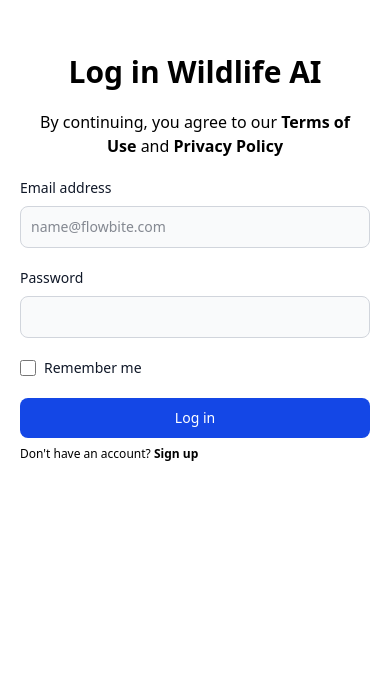
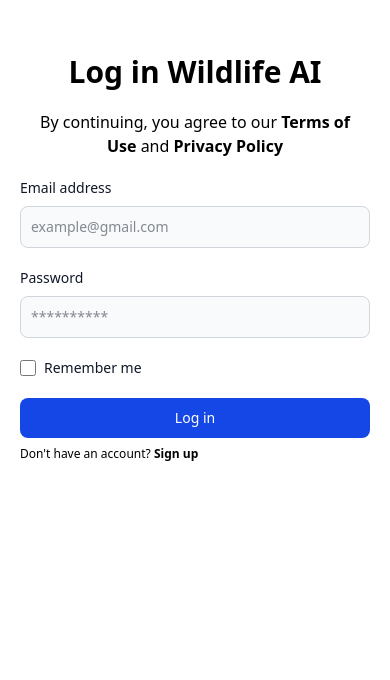
Before and after one commit to matej2000/wildlife_recognition_vue, a Vue app: page /login in a window 390 px wide. Shown: the part 164-844 px from the top of the page. Built offline with nearby package versions, Linux system fonts and the light colour scheme; no server answers.

Commit message:
Placeholders updated

```diff
--- a/src/views/LogIn.vue
+++ b/src/views/LogIn.vue
@@ -12,11 +12,11 @@
                 </div>
                 <div class="mb-5">
                     <label for="email" class="block mb-2 text-sm font-medium text-gray-900 dark:text-white">Email address</label>
-                    <input v-model="email" type="email" id="email" class="bg-gray-50 border border-gray-300 text-gray-900 text-sm rounded-lg focus:ring-blue-500 focus:border-blue-500 block w-full p-2.5 dark:bg-gray-700 dark:border-gray-600 dark:placeholder-gray-400 dark:text-white dark:focus:ring-blue-500 dark:focus:border-blue-500" placeholder="name@flowbite.com" required />
+                    <input v-model="email" type="email" id="email" class="bg-gray-50 border border-gray-300 text-gray-900 text-sm rounded-lg focus:ring-blue-500 focus:border-blue-500 block w-full p-2.5 dark:bg-gray-700 dark:border-gray-600 dark:placeholder-gray-400 dark:text-white dark:focus:ring-blue-500 dark:focus:border-blue-500" placeholder="example@gmail.com" required />
                 </div>
                 <div class="mb-5">
                     <label for="password" class="block mb-2 text-sm font-medium text-gray-900 dark:text-white">Password</label>
-                    <input v-model="password" type="password" id="password" @input="resetError" class="bg-gray-50 border border-gray-300 text-gray-900 text-sm rounded-lg focus:ring-blue-500 focus:border-blue-500 block w-full p-2.5 dark:bg-gray-700 dark:border-gray-600 dark:placeholder-gray-400 dark:text-white dark:focus:ring-blue-500 dark:focus:border-blue-500" required />
+                    <input v-model="password" type="password" id="password" @input="resetError" class="bg-gray-50 border border-gray-300 text-gray-900 text-sm rounded-lg focus:ring-blue-500 focus:border-blue-500 block w-full p-2.5 dark:bg-gray-700 dark:border-gray-600 dark:placeholder-gray-400 dark:text-white dark:focus:ring-blue-500 dark:focus:border-blue-500" placeholder="**********" required />
                 </div>
                 <div class="flex items-start mb-5">
                     <div class="flex items-center h-5">
--- a/src/views/Register.vue
+++ b/src/views/Register.vue
@@ -13,11 +13,11 @@
                 <div class="grid md:grid-cols-2 md:gap-6 px-5">
                     <div class="relative z-0 w-full mb-5 group">
                         <label for="floating_first_name" class="block mb-2 text-sm font-medium text-gray-900 dark:text-white">First name</label>
-                        <input v-model="first_name" type="text" name="floating_first_name" id="floating_first_name" class="bg-gray-50 border border-gray-300 text-gray-900 text-sm rounded-lg focus:ring-blue-500 focus:border-blue-500 block w-full p-2 sm:p-2.5 dark:bg-gray-700 dark:border-gray-600 dark:placeholder-gray-400 dark:text-white dark:focus:ring-blue-500 dark:focus:border-blue-500" placeholder="" required />
+                        <input v-model="first_name" type="text" name="floating_first_name" id="floating_first_name" class="bg-gray-50 border border-gray-300 text-gray-900 text-sm rounded-lg focus:ring-blue-500 focus:border-blue-500 block w-full p-2 sm:p-2.5 dark:bg-gray-700 dark:border-gray-600 dark:placeholder-gray-400 dark:text-white dark:focus:ring-blue-500 dark:focus:border-blue-500" placeholder="Enter your name" required />
                     </div>
                     <div class="relative z-0 w-full mb-5 group">
                         <label for="floating_last_name" class="block mb-2 text-sm font-medium text-gray-900 dark:text-white">Last name</label>
-                        <input v-model="last_name" type="text" name="floating_last_name" id="floating_last_name" class="bg-gray-50 border border-gray-300 text-gray-900 text-sm rounded-lg focus:ring-blue-500 focus:border-blue-500 block w-full p-2 sm:p-2.5 dark:bg-gray-700 dark:border-gray-600 dark:placeholder-gray-400 dark:text-white dark:focus:ring-blue-500 dark:focus:border-blue-500" placeholder="" required />
+                        <input v-model="last_name" type="text" name="floating_last_name" id="floating_last_name" class="bg-gray-50 border border-gray-300 text-gray-900 text-sm rounded-lg focus:ring-blue-500 focus:border-blue-500 block w-full p-2 sm:p-2.5 dark:bg-gray-700 dark:border-gray-600 dark:placeholder-gray-400 dark:text-white dark:focus:ring-blue-500 dark:focus:border-blue-500" placeholder="Enter your last name" required />
                     </div>
                 </div>
                 <div class="relative z-0 w-full mb-5 group px-5">
@@ -26,11 +26,11 @@
                 </div>
                 <div class="relative z-0 w-full mb-5 group px-5">
                     <label for="password" class="block mb-2 text-sm font-medium text-gray-900 dark:text-white">Password</label>
-                    <input placeholder="******" v-model="password" type="password" id="password" @input="resetError" class="bg-gray-50 border border-gray-300 text-gray-900 text-sm rounded-lg focus:ring-blue-500 focus:border-blue-500 block w-full p-2 sm:p-2.5 dark:bg-gray-700 dark:border-gray-600 dark:placeholder-gray-400 dark:text-white dark:focus:ring-blue-500 dark:focus:border-blue-500" required />
+                    <input placeholder="**********" v-model="password" type="password" id="password" @input="resetError" class="bg-gray-50 border border-gray-300 text-gray-900 text-sm rounded-lg focus:ring-blue-500 focus:border-blue-500 block w-full p-2 sm:p-2.5 dark:bg-gray-700 dark:border-gray-600 dark:placeholder-gray-400 dark:text-white dark:focus:ring-blue-500 dark:focus:border-blue-500" required />
                 </div>
                 <div class="relative z-0 w-full mb-5 group px-5">
                     <label for="confirm_password" class="block mb-2 text-sm font-medium text-gray-900 dark:text-white">Confirm password</label>
-                    <input placeholder="******" v-model="confirm_password" type="password" id="confirm_password" @input="resetError" class="bg-gray-50 border border-gray-300 text-gray-900 text-sm rounded-lg focus:ring-blue-500 focus:border-blue-500 block w-full p-2 sm:p-2.5 dark:bg-gray-700 dark:border-gray-600 dark:placeholder-gray-400 dark:text-white dark:focus:ring-blue-500 dark:focus:border-blue-500" required />
+                    <input placeholder="**********" v-model="confirm_password" type="password" id="confirm_password" @input="resetError" class="bg-gray-50 border border-gray-300 text-gray-900 text-sm rounded-lg focus:ring-blue-500 focus:border-blue-500 block w-full p-2 sm:p-2.5 dark:bg-gray-700 dark:border-gray-600 dark:placeholder-gray-400 dark:text-white dark:focus:ring-blue-500 dark:focus:border-blue-500" required />
                 </div>
                 <div class="px-5">
                     <button type="submit" class="text-white bg-blue-700 hover:bg-blue-800 focus:ring-4 focus:outline-none focus:ring-blue-300 font-medium rounded-lg text-sm w-full px-5 py-2.5 text-center dark:bg-blue-600 dark:hover:bg-blue-700 dark:focus:ring-blue-800">Submit</button>
```
